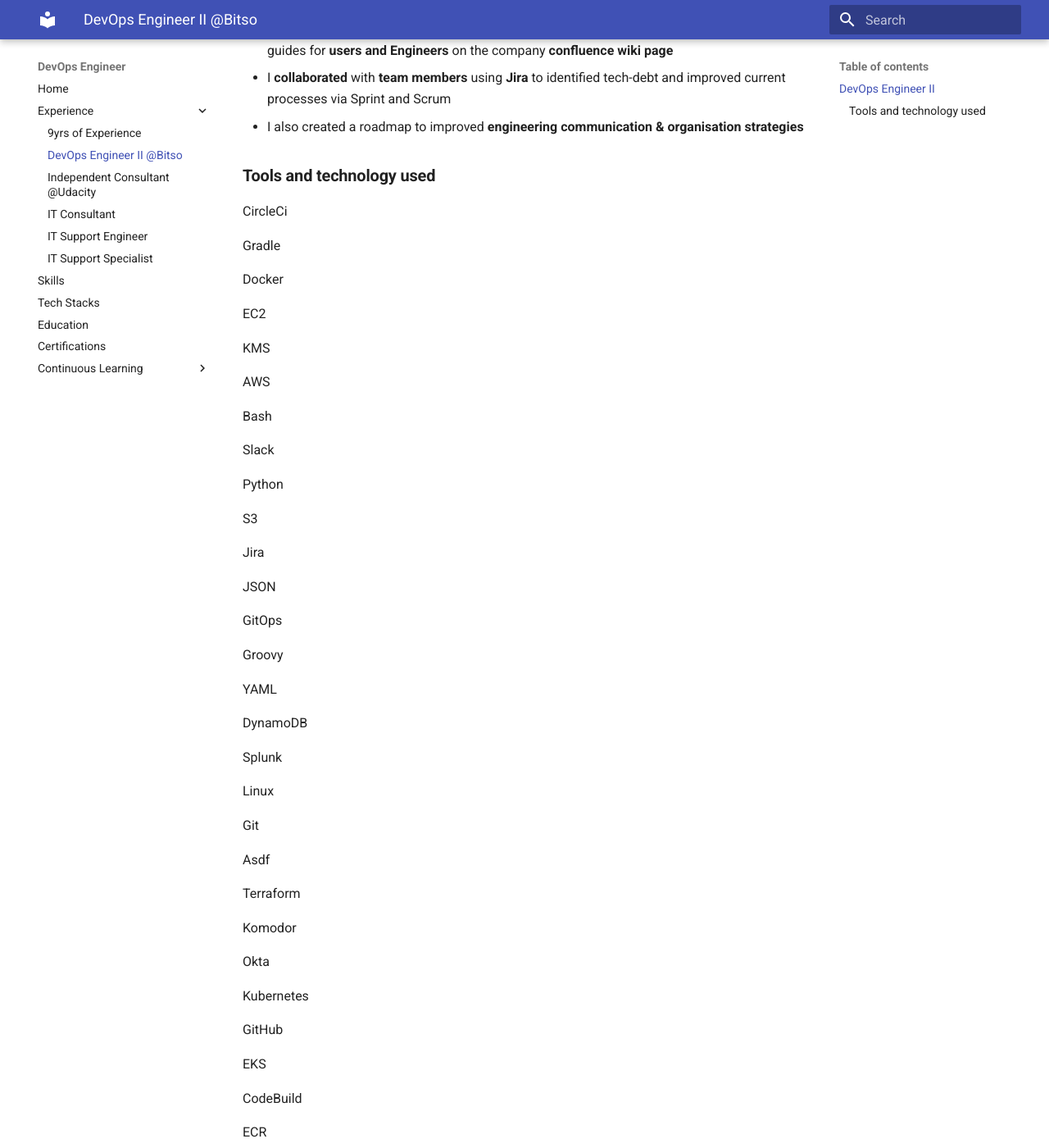
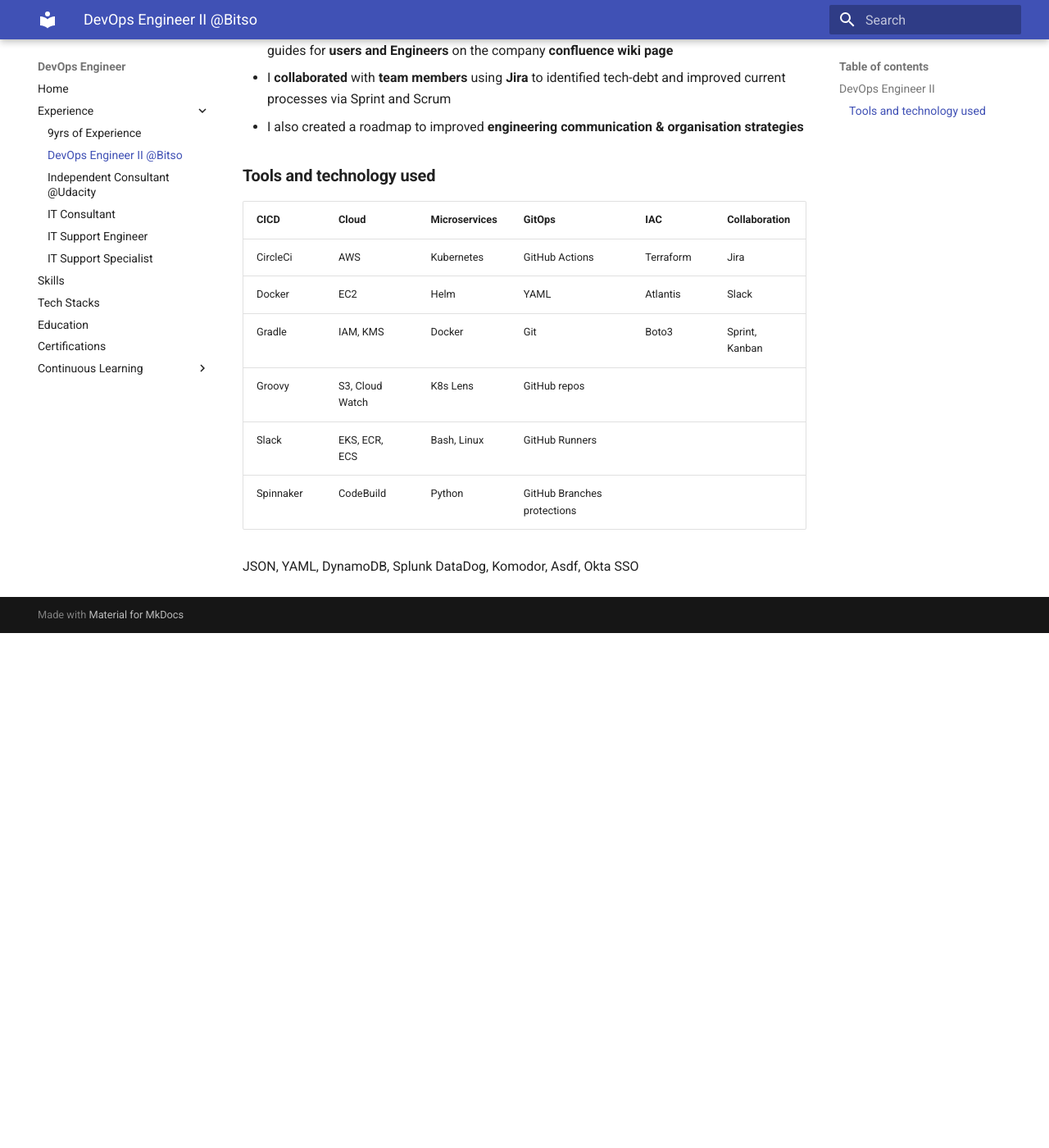
Before and after one commit to eedygreen/isah-idris-DevOps-Engineer-resume, an MkDocs documentation site: the page built from docs/experience/DevOps_Engineer_II_@Bitso.md, in a window 1280 px wide and 1400 px high, scrolled down 876 px. Shown: the whole window at 82% size. Built offline with MkDocs 1.6.1 and Material for MkDocs 9.7.7, drawn with Linux system fonts in a browser that asks for light colours; after the commit the page ends 1648 px from its top, so only the background shows below that.

Commit message:
page modification

```diff
--- a/docs/experience/DevOps_Engineer_II_@Bitso.md
+++ b/docs/experience/DevOps_Engineer_II_@Bitso.md
@@ -18,62 +18,13 @@
 
 ### **Tools and technology used**
 
-CircleCi
+CICD            | Cloud          | Microservices  | GitOps         | IAC            | Collaboration
+----------------|----------------|----------------|----------------|----------------|----------------
+CircleCi        | AWS            | Kubernetes     | GitHub Actions | Terraform      | Jira
+Docker          | EC2            |   Helm         | YAML           | Atlantis       | Slack
+Gradle          | IAM, KMS       | Docker         | Git            |  Boto3         | Sprint, Kanban
+Groovy          | S3, Cloud Watch| K8s Lens       | GitHub repos   |
+Slack           | EKS, ECR, ECS  | Bash, Linux    | GitHub Runners |
+Spinnaker       | CodeBuild      | Python         | GitHub Branches protections|
 
-Gradle
-
-Docker
-
-EC2
-
-KMS
-
-AWS
-
-Bash
-
-Slack
-
-Python
-
-S3
-
-Jira
-
-JSON
-
-GitOps
-
-Groovy
-
-YAML
-
-DynamoDB
-
-Splunk
-
-Linux
-
-Git
-
-Asdf
-
-Terraform
-
-Komodor
-
-Okta
-
-Kubernetes
-
-GitHub
-
-EKS
-
-CodeBuild
-
-ECR
-
-Lens
-
-Helm
+JSON, YAML, DynamoDB, Splunk DataDog, Komodor, Asdf, Okta SSO
```
